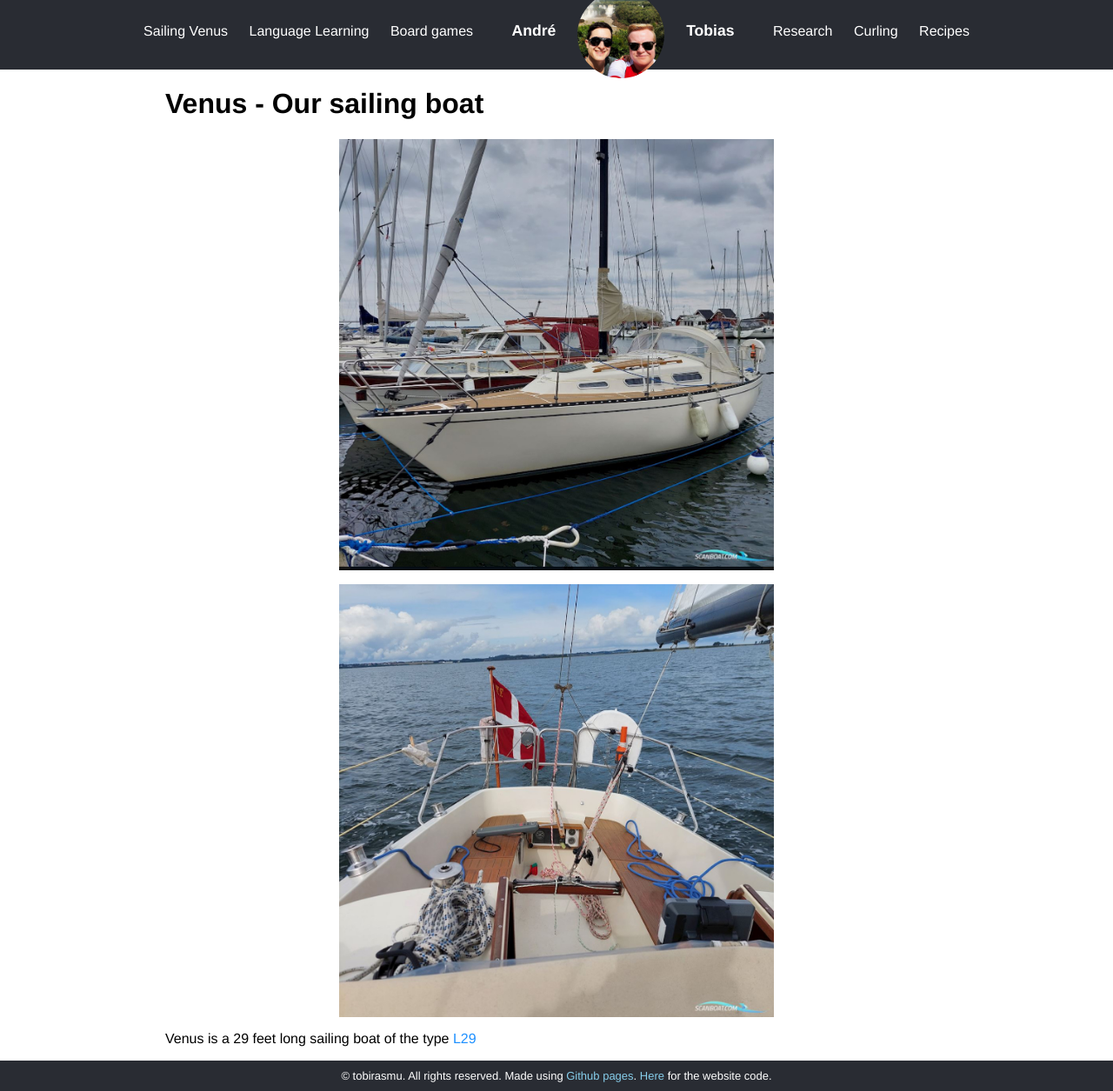
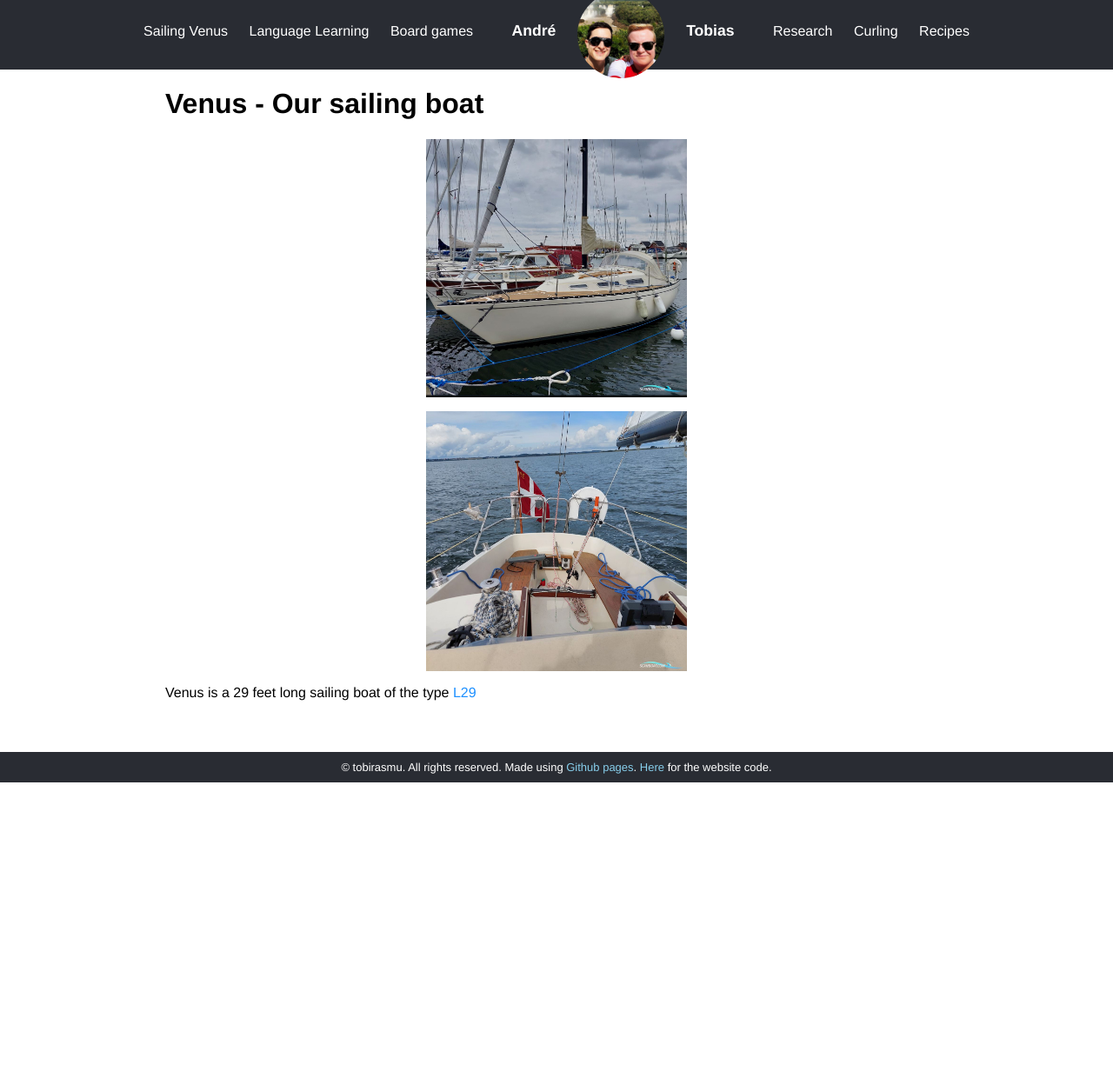
Before and after one commit to tobirasmu/tobirasmu.github.io, a Jekyll site: the page built from _pages/sailing_venus.md, in a window 1280 px wide. Shown: the whole page at 87% size. Built offline with Jekyll 4.4.1, drawn with Linux system fonts in a browser that asks for light colours; after the commit the page ends 900 px from its top, so only the background shows below that.

Commit message:
Update sailing_venus.md

```diff
--- a/_pages/sailing_venus.md
+++ b/_pages/sailing_venus.md
@@ -6,6 +6,6 @@ permalink: /sailing_venus
 
 # Venus - Our sailing boat
 
-<p align="center"><img align="center" src="/assets/pics/venus.jpeg" width="500"></p> <p align="center"><img align="center" src="/assets/pics/venus2.jpeg" width="500"></p>
+<p align="center"><img align="center" src="/assets/pics/venus.jpeg" width="300"></p> <p align="center"><img align="center" src="/assets/pics/venus2.jpeg" width="300"></p>
 
 Venus is a 29 feet long sailing boat of the type [L29](https://sailboatdata.com/sailboat/l-29/)
```
